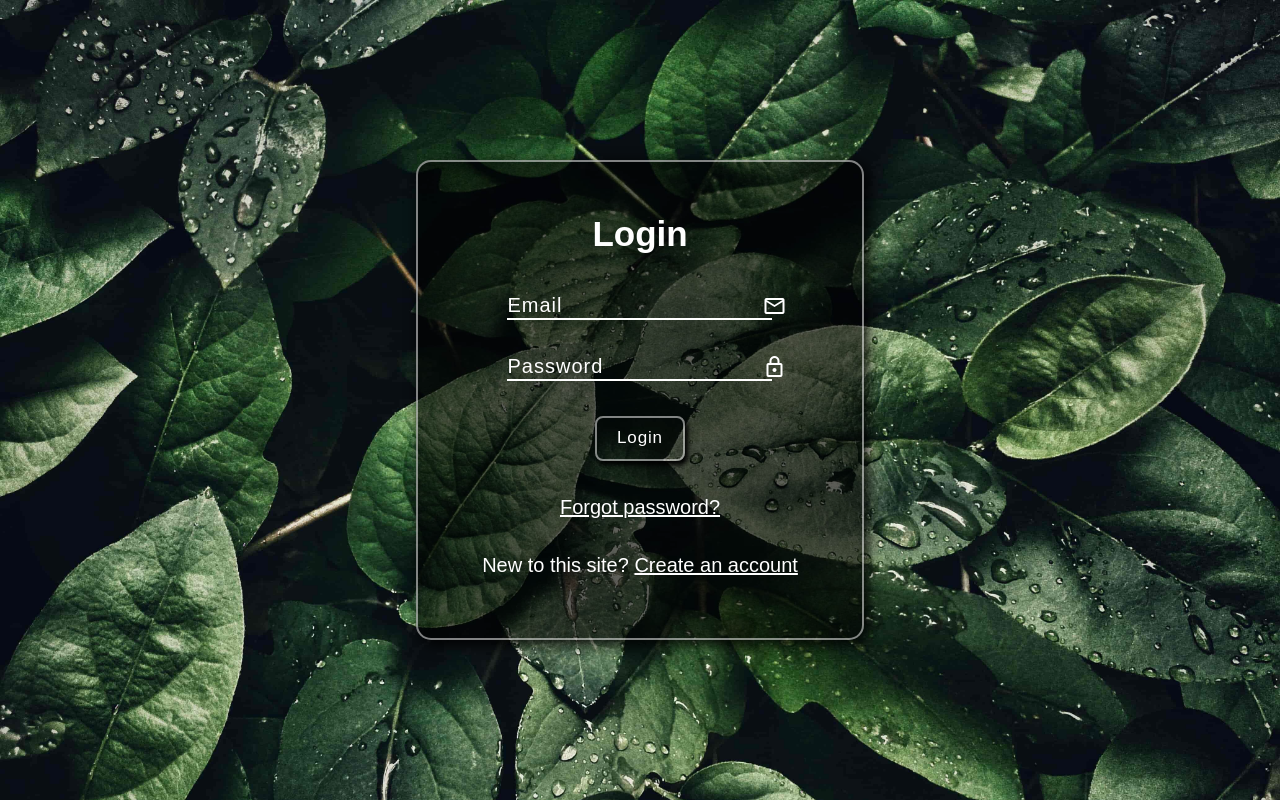
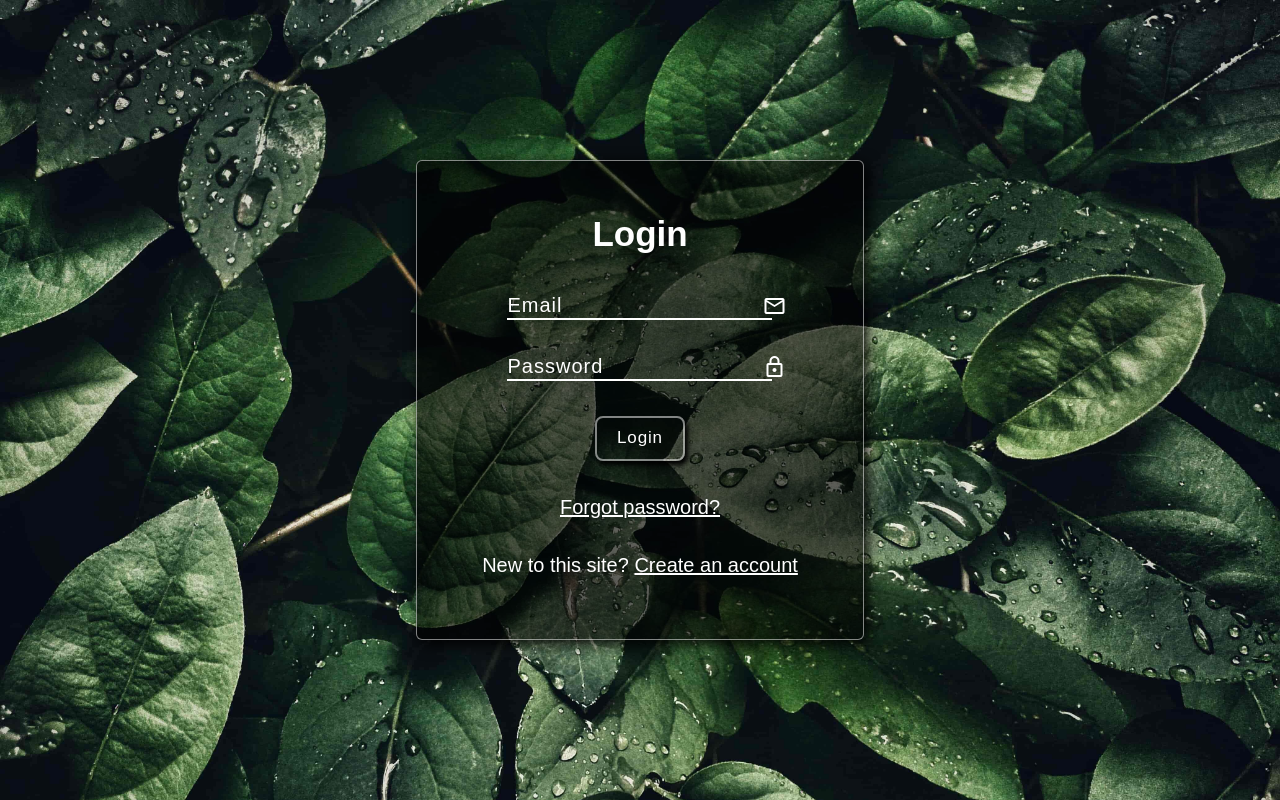
Before and after one commit to PedroEndres/proyectoLogin, a plain HTML site: page index.html in a window 1280 px wide. Drawn offline with nearby package versions, Linux system fonts and the light colour scheme.

Commit message:
Add files via upload

```diff
--- a/style.css
+++ b/style.css
@@ -32,9 +32,9 @@ body {
   flex-direction: column;
   justify-content: center;
   box-shadow: 4px 4px 15px black;
-  border-radius: 15px;
+  border-radius: 6px;
   gap: 30px;
-  border: 2px solid rgba(255, 255, 255, 0.5);
+  border: 1px solid rgba(255, 255, 255, 0.5);
 }
 
 .section-container > h1 {
```
